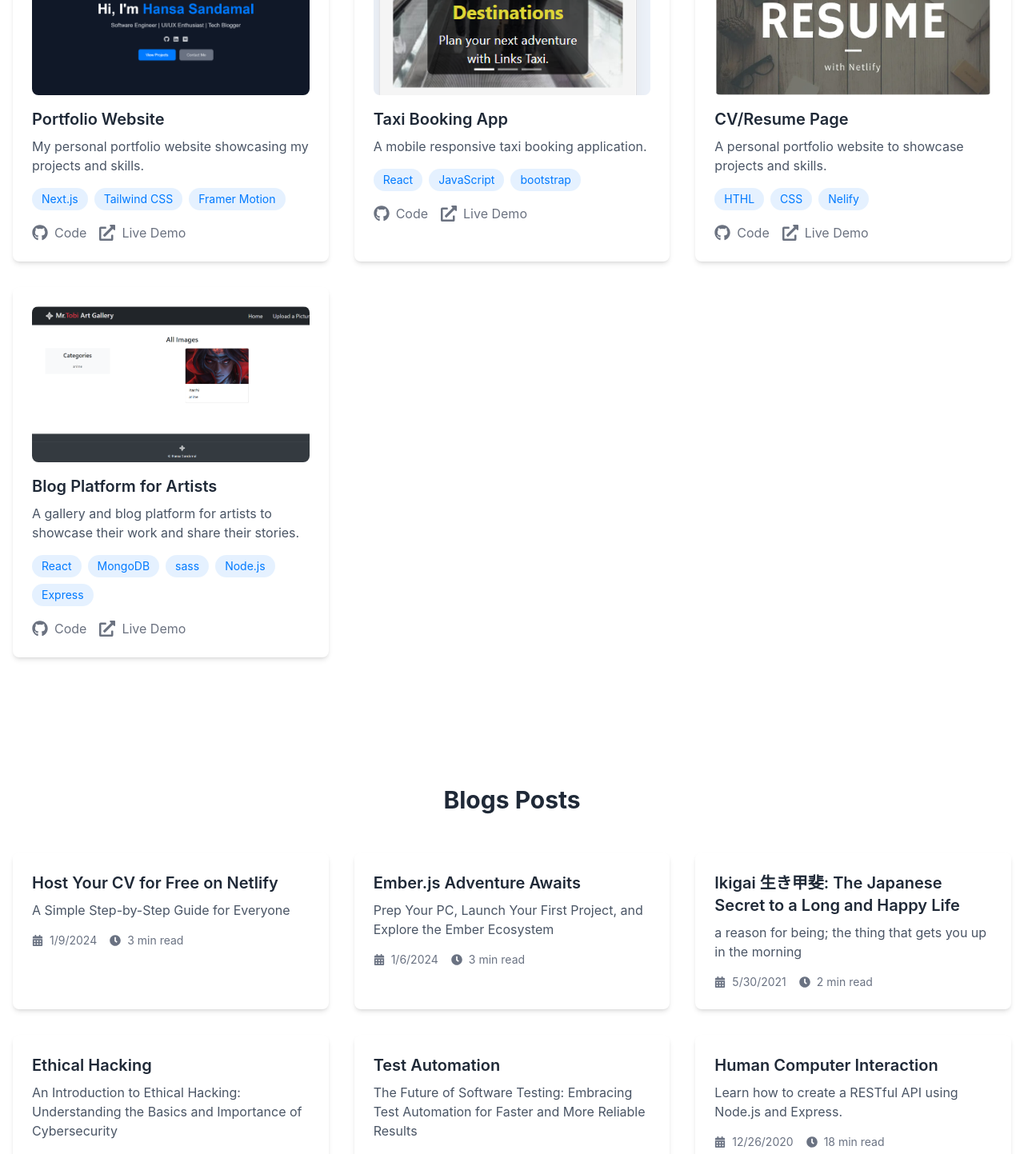
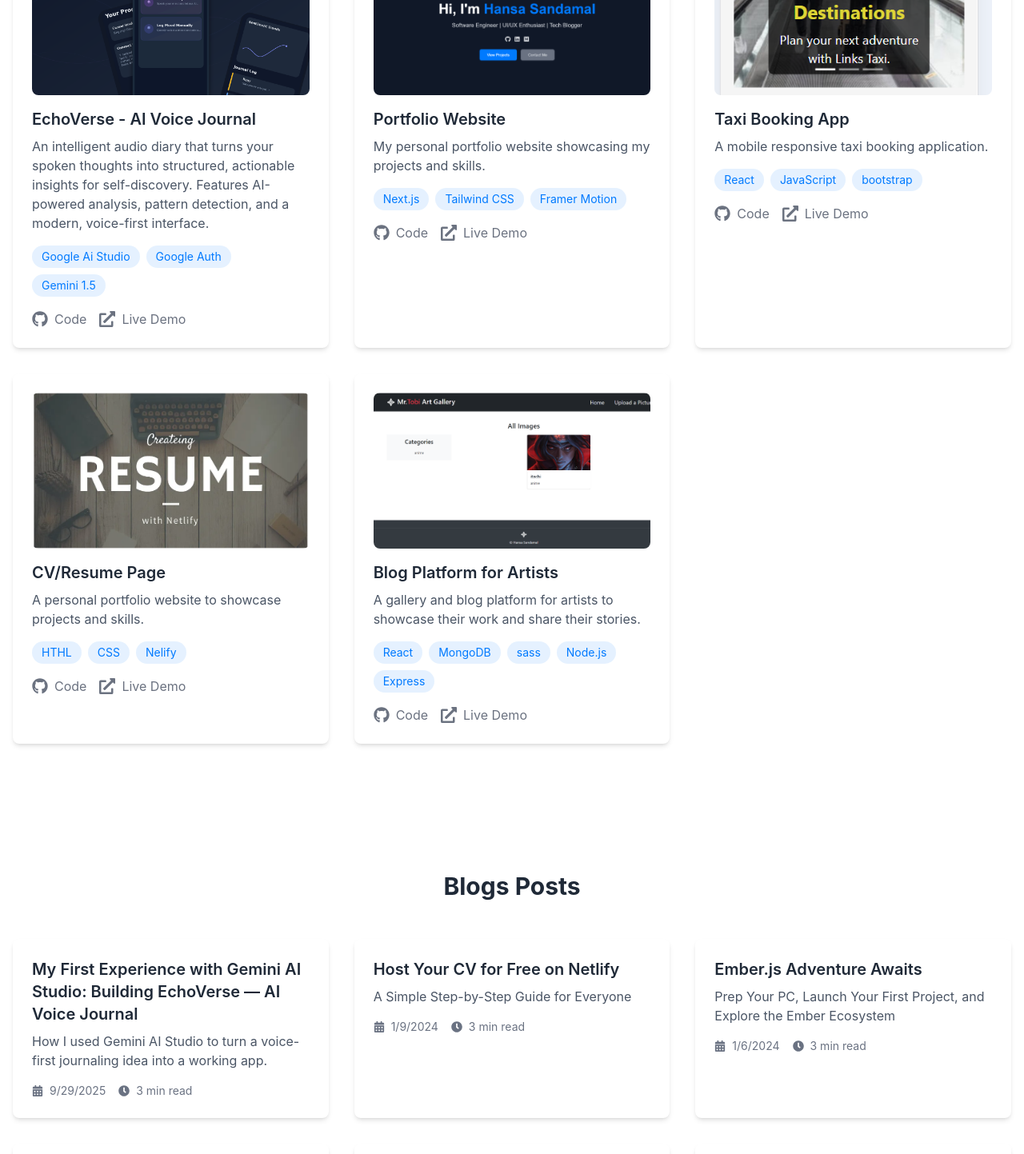
Before and after one commit to HansaSandamal/next-js-portfolio, a Next.js app: page / in a window 1280 px wide. Shown: the part 900-2343 px from the top of the page at 80% size. Built offline with nearby package versions, Linux system fonts and the light colour scheme.

Commit message:
add changes

```diff
--- a/src/contents/blogs.ts
+++ b/src/contents/blogs.ts
@@ -3,6 +3,13 @@ import { Blogs } from "@/types";
 export const BLOG_BASE_URL = "https://medium.com/@hansasandamal/";
 
 export const blogs: Blogs[] = [
+  {
+    title: 'My First Experience with Gemini AI Studio: Building EchoVerse — AI Voice Journal',
+    excerpt: 'How I used Gemini AI Studio to turn a voice-first journaling idea into a working app.',
+    date: '2025-09-29',
+    readTime: '3 min read',
+    slug: 'my-first-experience-with-gemini-ai-studio-building-echoverse-ai-voice-journal-2d03a95d7e41',
+  },
   {
     title: 'Host Your CV for Free on Netlify',
     excerpt: 'A Simple Step-by-Step Guide for Everyone',
--- a/src/contents/projects.ts
+++ b/src/contents/projects.ts
@@ -3,11 +3,19 @@ import { Project } from "@/types";
 
 export const projects: Project[] = [
   {
+    title: 'EchoVerse - AI Voice Journal',
+    description: 'An intelligent audio diary that turns your spoken thoughts into structured, actionable insights for self-discovery. Features AI-powered analysis, pattern detection, and a modern, voice-first interface.',
+    technologies: ['Google Ai Studio', 'Google Auth', 'Gemini 1.5'],
+    githubLink: 'https://github.com/HansaSandamal/EchoVerse.git',
+    demoLink: 'https://echoversemob.netlify.app/',
+    image: '/projects/echo-verse.png',
+  },
+  {
     title: 'Portfolio Website',
     description: 'My personal portfolio website showcasing my projects and skills.',
     technologies: ['Next.js', 'Tailwind CSS', 'Framer Motion'],
-    githubLink: 'https://github.com',
-    demoLink: 'https://demo.com',
+    githubLink: 'https://github.com/HansaSandamal/next-js-portfolio.git',
+    demoLink: 'https://next-js-portfolio-lime-tau.vercel.app/',
     image: '/projects/portfolio-web.PNG',
   },
   {
```
Also changed, not shown: public/projects/echo-verse.png (added).
